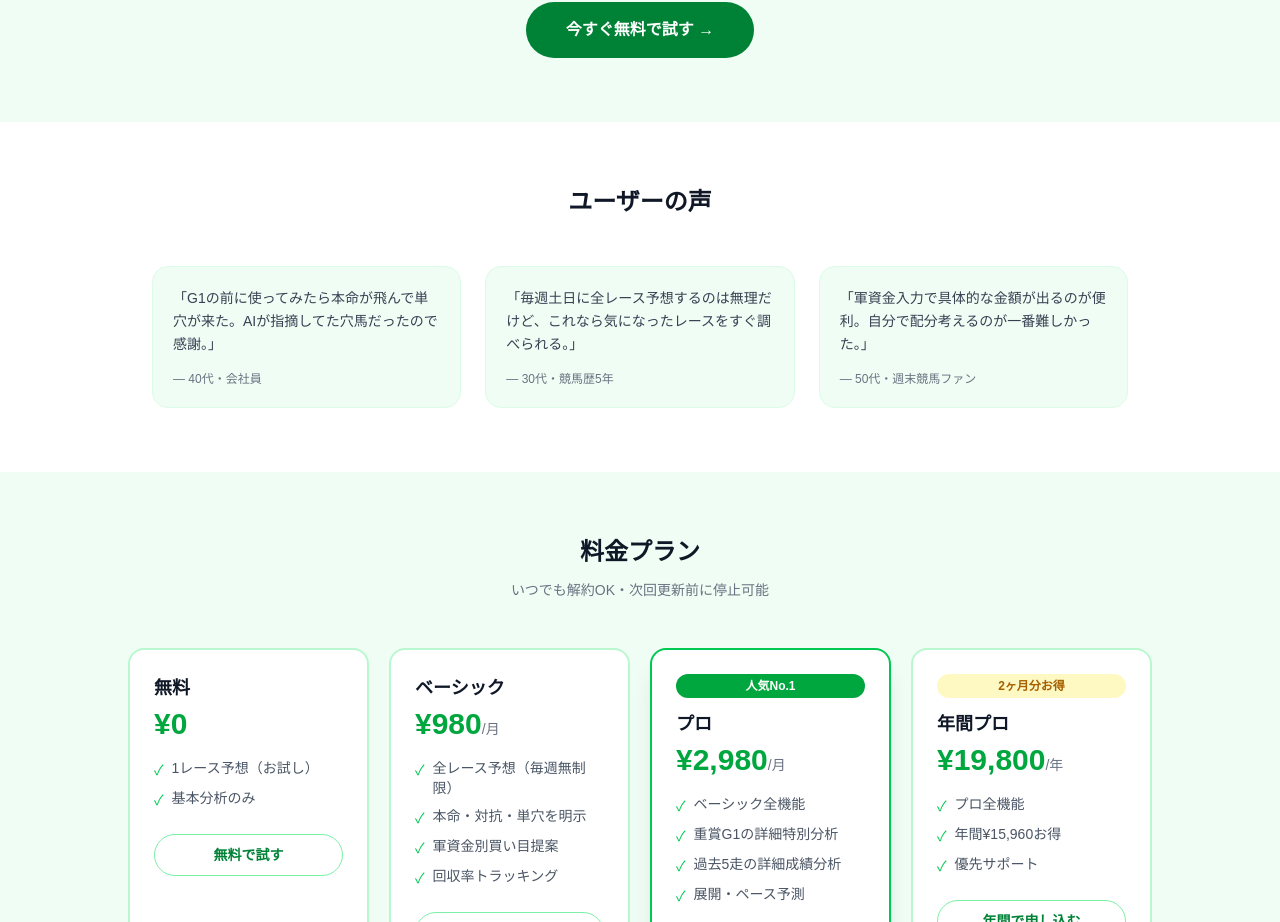
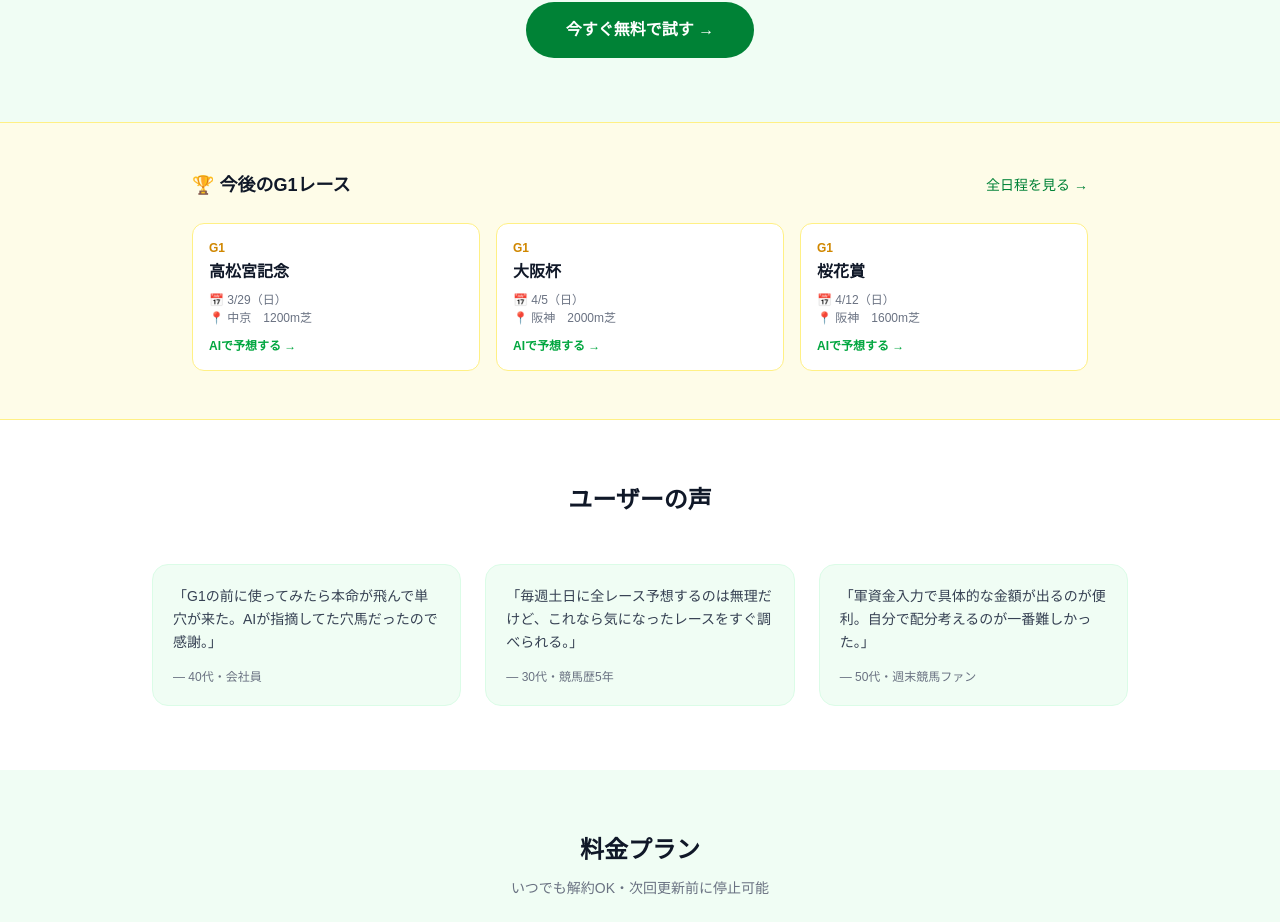
Before and after one commit to pokkori/keiba-yoso-ai, a Next.js app: page / in a window 1280 px wide. Shown: the part 1740-2662 px from the top of the page. Built offline with nearby package versions, Linux system fonts and the light colour scheme.

Commit message:
feat: LPに今後のG1レースセクションを追加

```diff
--- a/src/app/page.tsx
+++ b/src/app/page.tsx
@@ -10,6 +10,21 @@ async function startCheckout(plan: string) {
   });
   const data = await res.json();
   if (data.url) window.location.href = data.url;
+}
+
+const G1_RACES = [
+  { name: "高松宮記念", date: "2026-03-29", displayDate: "3/29（日）", venue: "中京", distance: "1200m芝" },
+  { name: "大阪杯", date: "2026-04-05", displayDate: "4/5（日）", venue: "阪神", distance: "2000m芝" },
+  { name: "桜花賞", date: "2026-04-12", displayDate: "4/12（日）", venue: "阪神", distance: "1600m芝" },
+  { name: "皐月賞", date: "2026-04-19", displayDate: "4/19（日）", venue: "中山", distance: "2000m芝" },
+  { name: "天皇賞（春）", date: "2026-05-03", displayDate: "5/3（日）", venue: "京都", distance: "3200m芝" },
+  { name: "日本ダービー", date: "2026-05-31", displayDate: "5/31（日）", venue: "東京", distance: "2400m芝" },
+];
+
+function getNextG1s(count = 3) {
+  const today = new Date();
+  today.setHours(0, 0, 0, 0);
+  return G1_RACES.filter(r => new Date(r.date) >= today).slice(0, count);
 }
 
 const FEATURES = [
@@ -191,6 +206,38 @@ export default function Home() {
         </div>
       </section>
 
+      {/* Next G1 Races */}
+      {(() => {
+        const next = getNextG1s(3);
+        if (!next.length) return null;
+        return (
+          <section className="py-12 px-6 bg-yellow-50 border-y border-yellow-200">
+            <div className="max-w-4xl mx-auto">
+              <div className="flex items-center justify-between mb-6">
+                <h2 className="text-lg font-bold text-gray-900">🏆 今後のG1レース</h2>
+                <Link href="/calendar" className="text-sm text-green-700 hover:text-green-800 font-medium">
+                  全日程を見る →
+                </Link>
+              </div>
+              <div className="grid sm:grid-cols-3 gap-4">
+                {next.map((race) => (
+                  <Link key={race.name} href="/predict"
+                    className="bg-white rounded-xl border border-yellow-200 p-4 hover:border-green-400 hover:shadow-md transition-all group">
+                    <div className="text-xs text-yellow-600 font-bold mb-1">G1</div>
+                    <div className="text-base font-bold text-gray-900 mb-2 group-hover:text-green-700">{race.name}</div>
+                    <div className="text-xs text-gray-500 space-y-0.5">
+                      <div>📅 {race.displayDate}</div>
+                      <div>📍 {race.venue}　{race.distance}</div>
+                    </div>
+                    <div className="mt-3 text-xs font-bold text-green-600">AIで予想する →</div>
+                  </Link>
+                ))}
+              </div>
+            </div>
+          </section>
+        );
+      })()}
+
       {/* Voices */}
       <section className="py-16 px-6 max-w-5xl mx-auto">
         <h2 className="text-2xl font-bold text-center text-gray-900 mb-12">ユーザーの声</h2>
```
